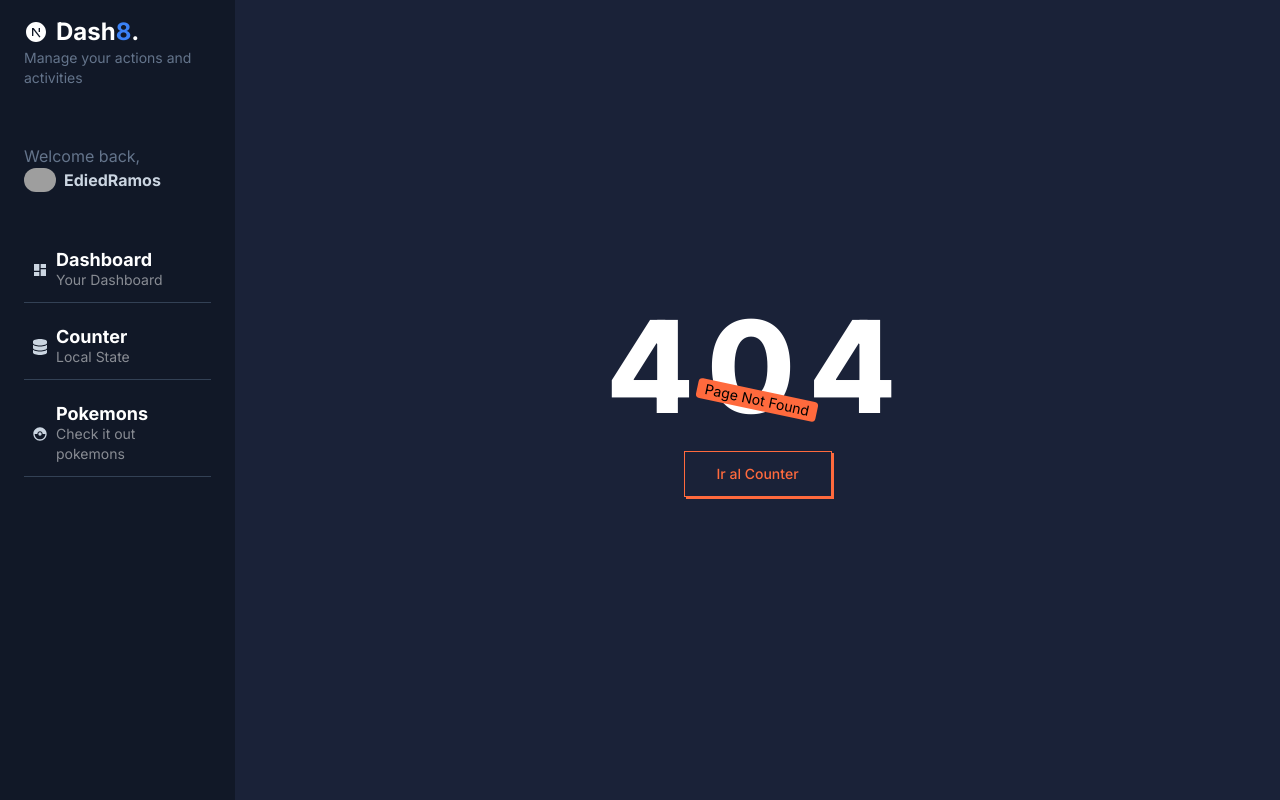
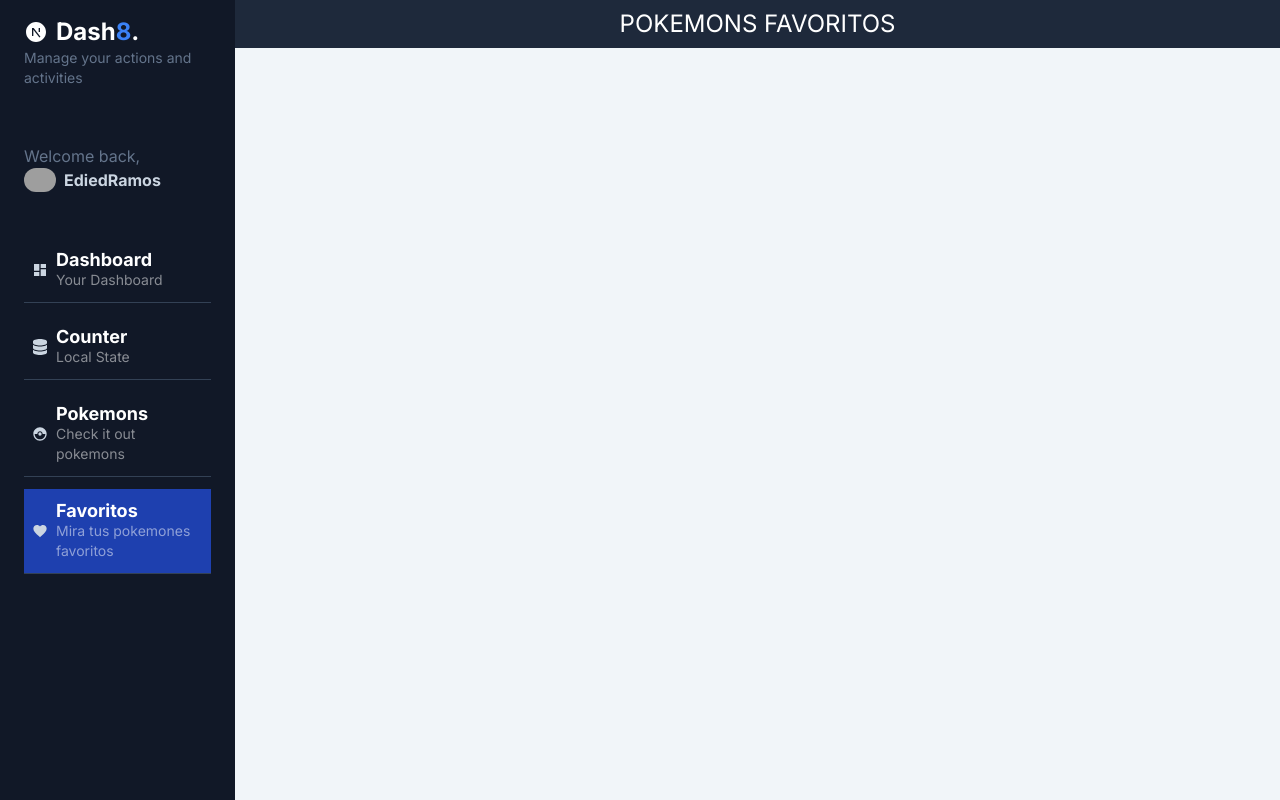
Before and after one commit to EdiedRamos/my-dashboard-nextjs, a Next.js app: page /dashboard/favorites in a window 1280 px wide. Before the commit this address had no page. Built offline with nearby package versions, Linux system fonts and the light colour scheme; grey boxes are pictures that could not be loaded.

Commit message:
feat: add favorite pokemon page and nav item

```diff
--- /dev/null
+++ b/src/app/dashboard/favorites/page.tsx
@@ -0,0 +1,15 @@
+export const metadata = {
+  title: "Pokemon favoritos",
+};
+
+const PokemonsPage = async () => {
+  return (
+    <div>
+      <h2 className="text-center text-2xl p-2 mb-3 bg-slate-800 text-white">
+        POKEMONS FAVORITOS
+      </h2>
+    </div>
+  );
+};
+
+export default PokemonsPage;
--- a/src/components/Sidebar.tsx
+++ b/src/components/Sidebar.tsx
@@ -1,4 +1,4 @@
-import { MdCatchingPokemon, MdDashboard } from "react-icons/md";
+import { MdCatchingPokemon, MdDashboard, MdFavorite } from "react-icons/md";
 
 import { FaDatabase } from "react-icons/fa6";
 import Image from "next/image";
@@ -24,6 +24,12 @@ const menuItems = [
     icon: <MdCatchingPokemon />,
     title: "Pokemons",
     subtitle: "Check it out pokemons",
+  },
+  {
+    path: "/dashboard/favorites",
+    icon: <MdFavorite />,
+    title: "Favoritos",
+    subtitle: "Mira tus pokemones favoritos",
   },
 ];
 
```
